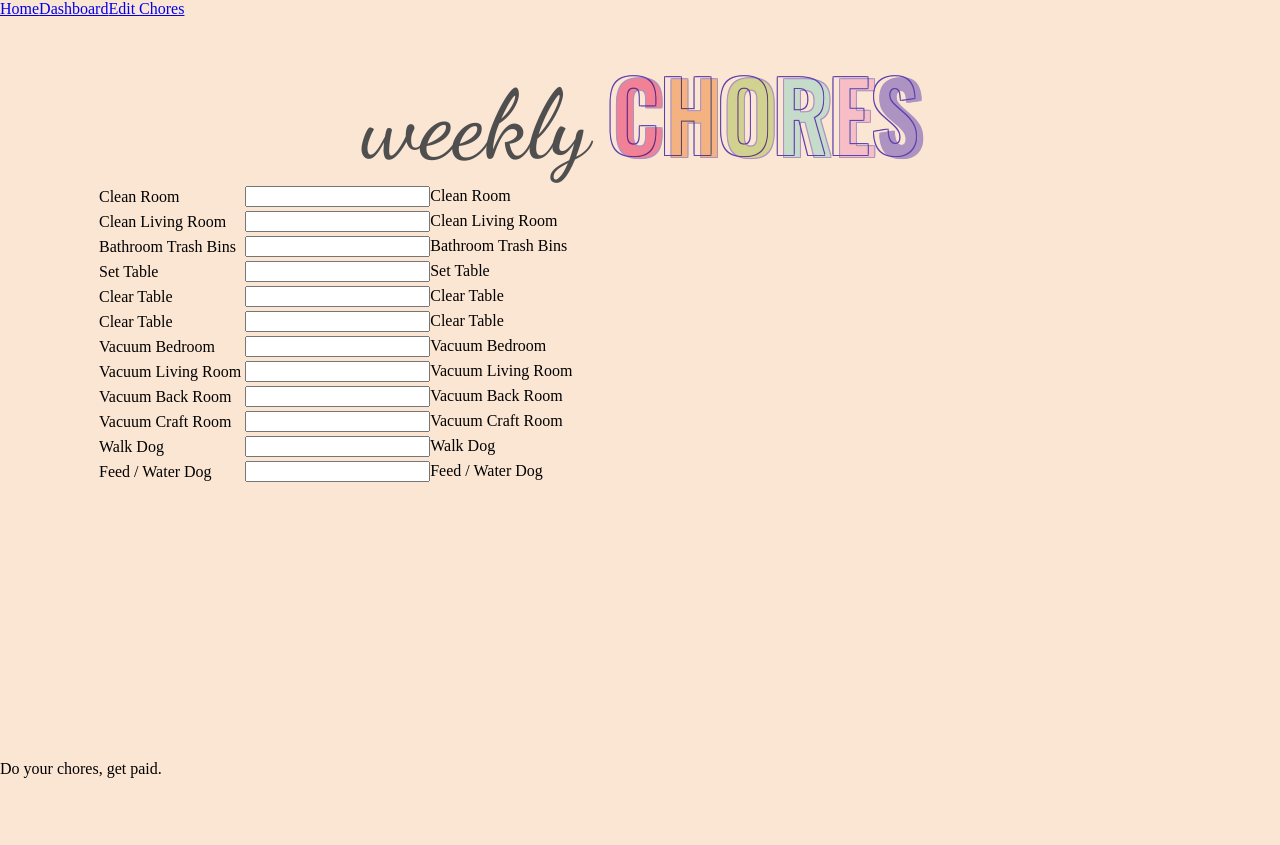
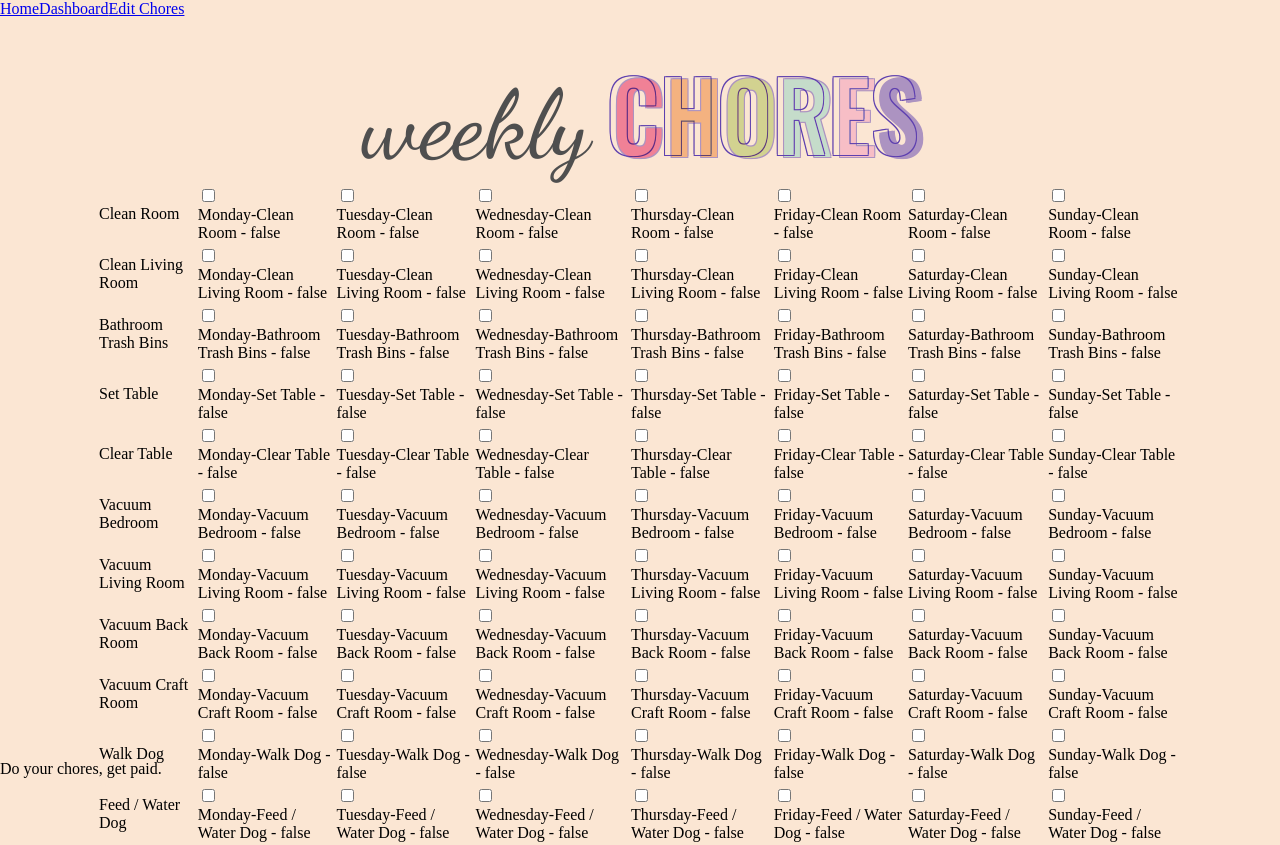
Before and after one commit to jermbo/ChoreChart, a React (Vite) app: page / in a window 1280 px wide. Before the commit the page ends 800 px from the top, so only its background shows below. Built offline with nearby package versions, Linux system fonts and the light colour scheme.

Commit message:
Logic Basics
Set foundation for getting new weekly data on the screen and saving to local storage
Basic updates to local storage
Needed Type and Interface updates

```diff
--- a/src/TEMP_DATA.ts
+++ b/src/TEMP_DATA.ts
@@ -4,7 +4,7 @@ export const CHORES: Chore[] = [
   {
     id: 1,
     name: "Clean Room",
-    price: 2,
+    price: 2 / 7,
   },
   {
     id: 2,
@@ -28,36 +28,31 @@ export const CHORES: Chore[] = [
   },
   {
     id: 6,
-    name: "Clear Table",
+    name: "Vacuum Bedroom",
     price: 0.5,
   },
   {
     id: 7,
-    name: "Vacuum Bedroom",
+    name: "Vacuum Living Room",
     price: 0.5,
   },
   {
     id: 8,
-    name: "Vacuum Living Room",
+    name: "Vacuum Back Room",
     price: 0.5,
   },
   {
     id: 9,
-    name: "Vacuum Back Room",
+    name: "Vacuum Craft Room",
     price: 0.5,
   },
   {
     id: 10,
-    name: "Vacuum Craft Room",
-    price: 0.5,
-  },
-  {
-    id: 11,
     name: "Walk Dog",
     price: 0.75,
   },
   {
-    id: 12,
+    id: 11,
     name: "Feed / Water Dog",
     price: 0.25,
   },
--- a/src/components/ChoreList.tsx
+++ b/src/components/ChoreList.tsx
@@ -1,21 +1,90 @@
+import { ChangeEvent, useEffect, useState } from "react";
+import { WeeklyChores } from "../interfaces";
 import { CHORES } from "../TEMP_DATA";
+import getDaysOfCurrentWeek from "../utils/getDaysOfCurrentWeek";
 
 interface Props {}
 
 const ChoreList: React.FC<Props> = ({}) => {
+  const [currentWeekChores, setCurrentWeekChores] = useState<WeeklyChores[]>(
+    []
+  );
+  const [currentWeekStamp, setCurrentWeekStamp] = useState("");
+
+  useEffect(() => {
+    console.clear();
+    const weekInfo = getDaysOfCurrentWeek(new Date()).map((i) => ({
+      ...i,
+      completed: false,
+    }));
+
+    const tempChoreList: WeeklyChores[] = CHORES.map((chore) => {
+      return {
+        ...chore,
+        weekDays: weekInfo,
+      };
+    });
+    const weekStamp = `${weekInfo[0].day}-${weekInfo[0].month}-${weekInfo[0].year}`;
+    setCurrentWeekStamp(weekStamp);
+    const local = localStorage.getItem(weekStamp);
+
+    if (local) {
+      const localChores = JSON.parse(local) as WeeklyChores[];
+      setCurrentWeekChores(localChores);
+      return;
+    }
+    localStorage.setItem(weekStamp, JSON.stringify(tempChoreList));
+    setCurrentWeekChores(tempChoreList);
+  }, []);
+
+  const updateChoreForDay = (e: ChangeEvent<HTMLInputElement>) => {
+    const { id, checked } = e.target;
+    const [weekday, choreName] = id.split("-");
+    const updatedChore: WeeklyChores[] = currentWeekChores.map((chore) => {
+      return {
+        ...chore,
+        weekDays: chore.weekDays.map((day) => {
+          const currentChoreAndDay =
+            chore.name == choreName && day.weekday === weekday;
+          return {
+            ...day,
+            completed: currentChoreAndDay ? checked : day.completed,
+          };
+        }),
+      };
+    });
+    setCurrentWeekChores(updatedChore);
+    localStorage.setItem(currentWeekStamp, JSON.stringify(updatedChore));
+  };
+
   return (
     <table className="chores">
-      {CHORES.map(({ id, name, price }) => {
-        return (
-          <tr className="chore" key={id}>
-            <td className="chore-name">{name}</td>
-            <td>
-              <input type="check" id={`${name}-sunday`} />
-              <label htmlFor={`${name}-sunday`}>{name}</label>
-            </td>
-          </tr>
-        );
-      })}
+      <tbody>
+        {currentWeekChores.map((currentWeekChore) => {
+          return (
+            <tr key={currentWeekChore.id}>
+              <td>{currentWeekChore.name}</td>
+              {currentWeekChore.weekDays.map((weekDay) => {
+                const uniqueId = `${weekDay.weekday}-${currentWeekChore.name}`;
+                return (
+                  <td key={weekDay.weekday}>
+                    <input
+                      id={uniqueId}
+                      type="checkbox"
+                      onChange={updateChoreForDay}
+                      checked={weekDay.completed}
+                    />
+                    <br />
+                    <label htmlFor={uniqueId}>
+                      {uniqueId} - {JSON.stringify(weekDay.completed)}
+                    </label>
+                  </td>
+                );
+              })}
+            </tr>
+          );
+        })}
+      </tbody>
     </table>
   );
 };
--- a/src/utils/getDaysOfCurrentWeek.ts
+++ b/src/utils/getDaysOfCurrentWeek.ts
@@ -1,4 +1,6 @@
-const getDaysOfCurrentWeek = (date: Date): Intl.DateTimeFormatPart[][] => {
+import { WeekDayInfo } from "../interfaces";
+
+const getDaysOfCurrentWeek = (date: Date): WeekDayInfo[] => {
   const options: Intl.DateTimeFormatOptions = {
     weekday: "long",
     year: "numeric",
@@ -7,17 +9,22 @@ const getDaysOfCurrentWeek = (date: Date): Intl.DateTimeFormatPart[][] => {
   };
   const intl = new Intl.DateTimeFormat("en-US", options);
   const modifiedDate = new Date(date);
-  const weekData: Intl.DateTimeFormatPart[][] = [];
+  const weekData: WeekDayInfo[] = [];
   modifiedDate.setDate(modifiedDate.getDate() - modifiedDate.getDay() + 1);
+
   for (let i = 1; i <= 7; i++) {
-    const data: Intl.DateTimeFormatPart[] = intl
+    const dataData: Intl.DateTimeFormatPart[] = intl
       .formatToParts(new Date(modifiedDate))
       .filter((d) => d.type != "literal");
-    weekData.push(data);
+
+    const newWeekDayInfo: WeekDayInfo = dataData.reduce((acc, d) => {
+      //@ts-ignore
+      acc[d.type] = d.value;
+      return acc;
+    }, {} as WeekDayInfo);
+    weekData.push(newWeekDayInfo);
     modifiedDate.setDate(modifiedDate.getDate() + 1);
   }
   return weekData;
 };
 export default getDaysOfCurrentWeek;
-// const daysOfTheWeek = getDaysOfCurrentWeek(today);
-// console.log(daysOfTheWeek);
```
Also changed, not shown: src/interfaces.ts (+17 -0 lines), src/types.ts (added, +21 -0 lines), 1 other file (tests, documents, lock files or other folders).
